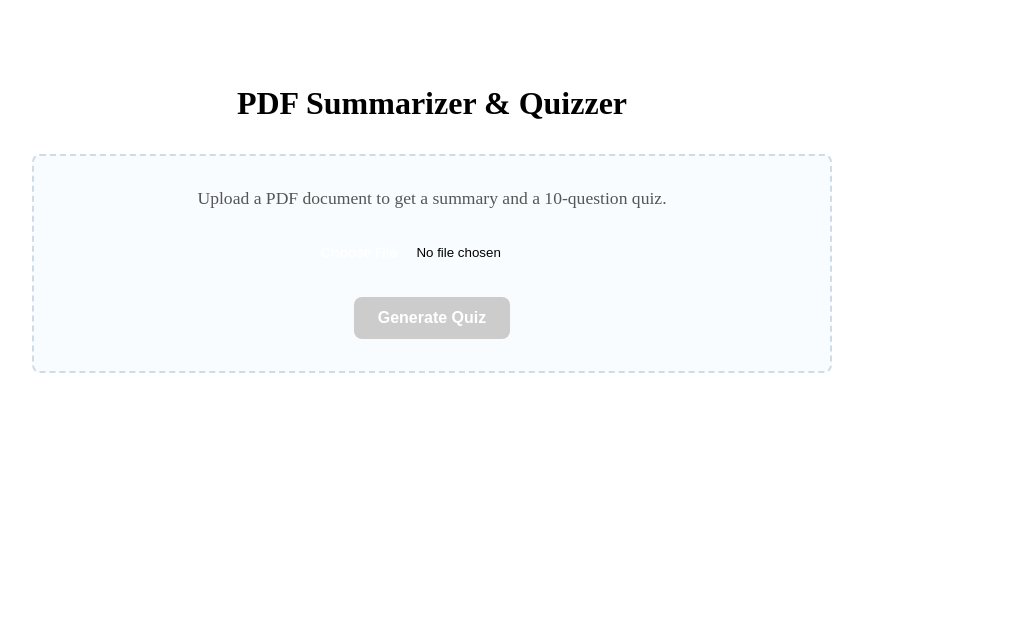
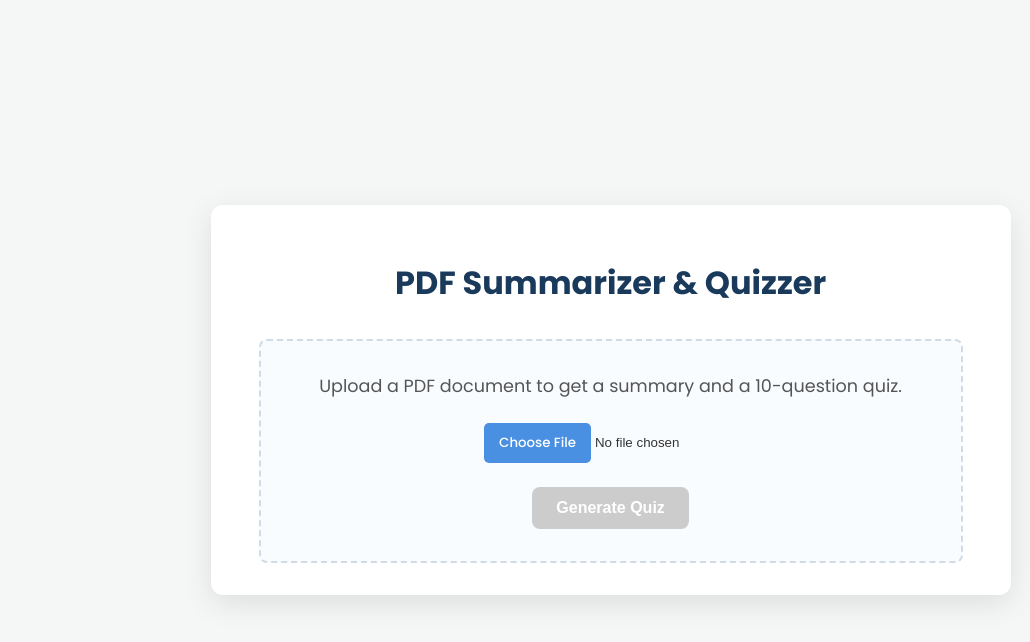
Before and after one commit to PiyushAgrawal626/AWS_spt, a React (Vite) app in the folder frontend/: page / in a window 1280 px wide. Shown: the top 642 px of the page, without its empty margins (56-1086 px from the left). Built offline with nearby package versions, Linux system fonts and the light colour scheme.

Commit message:
Update index.css

```diff
--- a/frontend/src/index.css
+++ b/frontend/src/index.css
@@ -1,2 +1,103 @@
-/* This file is intentionally left mostly empty. */
-/* Global styles are handled by App.css to avoid conflicts. */
+/* :root {
+  font-family: system-ui, Avenir, Helvetica, Arial, sans-serif;
+  line-height: 1.5;
+  font-weight: 400;
+
+  color-scheme: light dark;
+  color: rgba(255, 255, 255, 0.87);
+  background-color: #242424;
+
+  font-synthesis: none;
+  text-rendering: optimizeLegibility;
+  -webkit-font-smoothing: antialiased;
+  -moz-osx-font-smoothing: grayscale;
+}
+
+a {
+  font-weight: 500;
+  color: #646cff;
+  text-decoration: inherit;
+}
+a:hover {
+  color: #535bf2;
+}
+
+body {
+  margin: 0;
+  display: flex;
+  place-items: center;
+  min-width: 320px;
+  min-height: 100vh;
+}
+
+h1 {
+  font-size: 3.2em;
+  line-height: 1.1;
+}
+
+button {
+  border-radius: 8px;
+  border: 1px solid transparent;
+  padding: 0.6em 1.2em;
+  font-size: 1em;
+  font-weight: 500;
+  font-family: inherit;
+  background-color: #1a1a1a;
+  cursor: pointer;
+  transition: border-color 0.25s;
+}
+button:hover {
+  border-color: #646cff;
+}
+button:focus,
+button:focus-visible {
+  outline: 4px auto -webkit-focus-ring-color;
+}
+
+@media (prefers-color-scheme: light) {
+  :root {
+    color: #213547;
+    background-color: #ffffff;
+  }
+  a:hover {
+    color: #747bff;
+  }
+  button {
+    background-color: #f9f9f9;
+  }
+} */
+/* frontend/src/index.css */
+
+:root {
+  /* Define our new color palette */
+  --primary-color: #4A90E2;      /* A nice, professional blue */
+  --primary-hover-color: #357ABD;
+  --secondary-color: #F4F7F6;    /* Light gray background */
+  --text-color: #333333;
+  --header-color: #1A3A5C;
+  --container-bg: #FFFFFF;
+  --correct-color: #2E7D32;
+  --incorrect-color: #C62828;
+  --shadow-color: rgba(0, 0, 0, 0.1);
+}
+
+html {
+  box-sizing: border-box;
+}
+
+*, *:before, *:after {
+  box-sizing: inherit;
+}
+
+body {
+  margin: 0;
+  font-family: 'Poppins', -apple-system, BlinkMacSystemFont, 'Segoe UI', Roboto, Oxygen,
+    Ubuntu, Cantarell, 'Open Sans', 'Helvetica Neue', sans-serif;
+  background-color: var(--secondary-color);
+  color: var(--text-color);
+
+  /* This is the key for centering the app */
+  display: grid;
+  place-items: center;
+  min-height: 100vh;
+}
```
